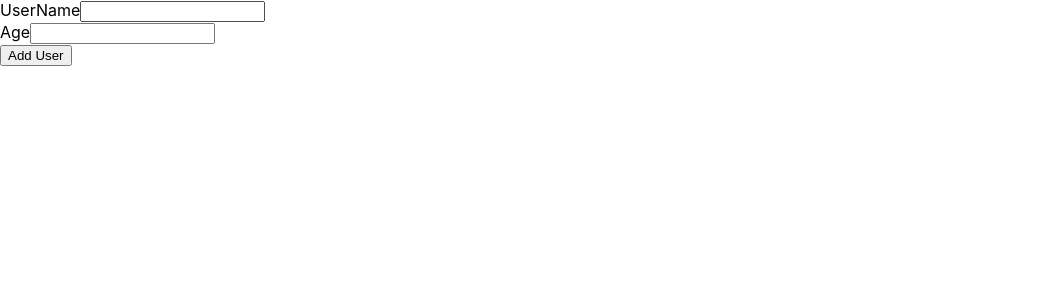
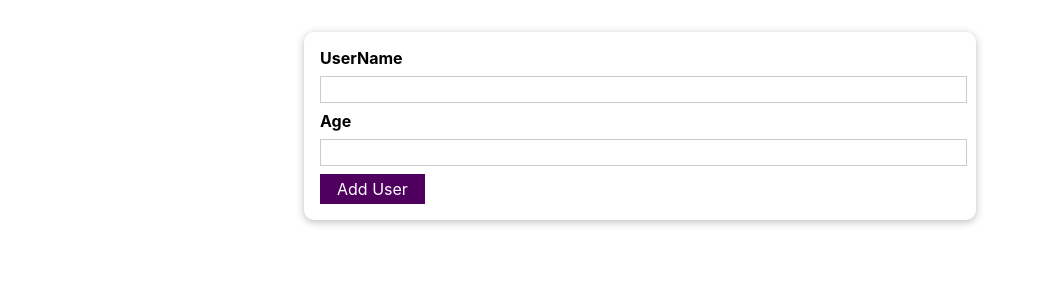
Before and after one commit to vishnu-mukati/Practice-Project, a React (Create React App) app: page / in a window 1280 px wide. Shown: the top 300 px of the page, without its empty margins (0-1043 px from the left). Built offline with nearby package versions, Linux system fonts and the light colour scheme.

Commit message:
creating a wrapper component card and a reusable button component

```diff
--- /dev/null
+++ b/src/components/AddUser.css
@@ -0,0 +1,26 @@
+.input {
+    margin: 2rem auto;
+    padding: 1rem;
+    width: 90%;
+    max-width: 40rem;
+  }
+
+  .input label {
+    display: block;
+    font-weight: bold;
+    margin-bottom: 0.5rem;
+  }
+
+  .input input {
+    font: inherit;
+    display: block;
+    width: 100%;
+    border: 1px solid #ccc;
+    padding: 0.15rem;
+    margin-bottom: 0.5rem;
+  }
+
+  .input input:focus {
+    outline: none;
+    border-color: #4f005f;
+  }
--- a/src/components/AddUser.js
+++ b/src/components/AddUser.js
@@ -1,3 +1,6 @@
+import Card from "./UI/Card";
+import Button from "./UI/Button";
+import "./AddUser.css";
 
 const AddUser = () => {
 
@@ -6,19 +9,15 @@
     }
 
     return (
+        <Card  className = "input">
             <form onSubmit={addUserHandler}>
-            <div>
                     <label htmlFor="username">UserName</label>
                     <input type="text" id="username" />
-            </div>
-            <div>
                     <label htmlFor="age">Age</label>
                     <input type="number" id="age" />
-            </div>
-            <div>
-                <button type="submit">Add User</button>
-            </div>
+                    <Button type="submit">Add User</Button>
             </form>
+        </Card>
     );
 }
 
--- /dev/null
+++ b/src/components/UI/Button.css
@@ -0,0 +1,18 @@
+.button {
+    font: inherit;
+    border: 1px solid #4f005f;
+    background: #4f005f;
+    color: white;
+    padding: 0.25rem 1rem;
+    cursor: pointer;
+  }
+
+  .button:hover,
+  .button:active {
+    background: #741188;
+    border-color: #741188;
+  }
+
+  .button:focus {
+    outline: none;
+  }
--- /dev/null
+++ b/src/components/UI/Button.js
@@ -0,0 +1,9 @@
+import "./Button.css";
+
+const Button = (props) =>{
+    return (
+        <button className="button" type ={props.type}>{props.children}</button>
+    );
+}
+
+export default Button;
--- /dev/null
+++ b/src/components/UI/Card.css
@@ -0,0 +1,5 @@
+.card {
+    background: white;
+    box-shadow: 0 2px 8px rgba(0, 0, 0, 0.26);
+    border-radius: 10px;
+  }
--- /dev/null
+++ b/src/components/UI/Card.js
@@ -0,0 +1,8 @@
+import "./Card.css";
+
+const Card = (props) =>{
+    let classes = "card" + ' ' + props.className;
+     return <div className={classes} >{props.children}</div>
+}
+
+export default Card;
```
Lines whose indentation alone changed are shown as unchanged.
